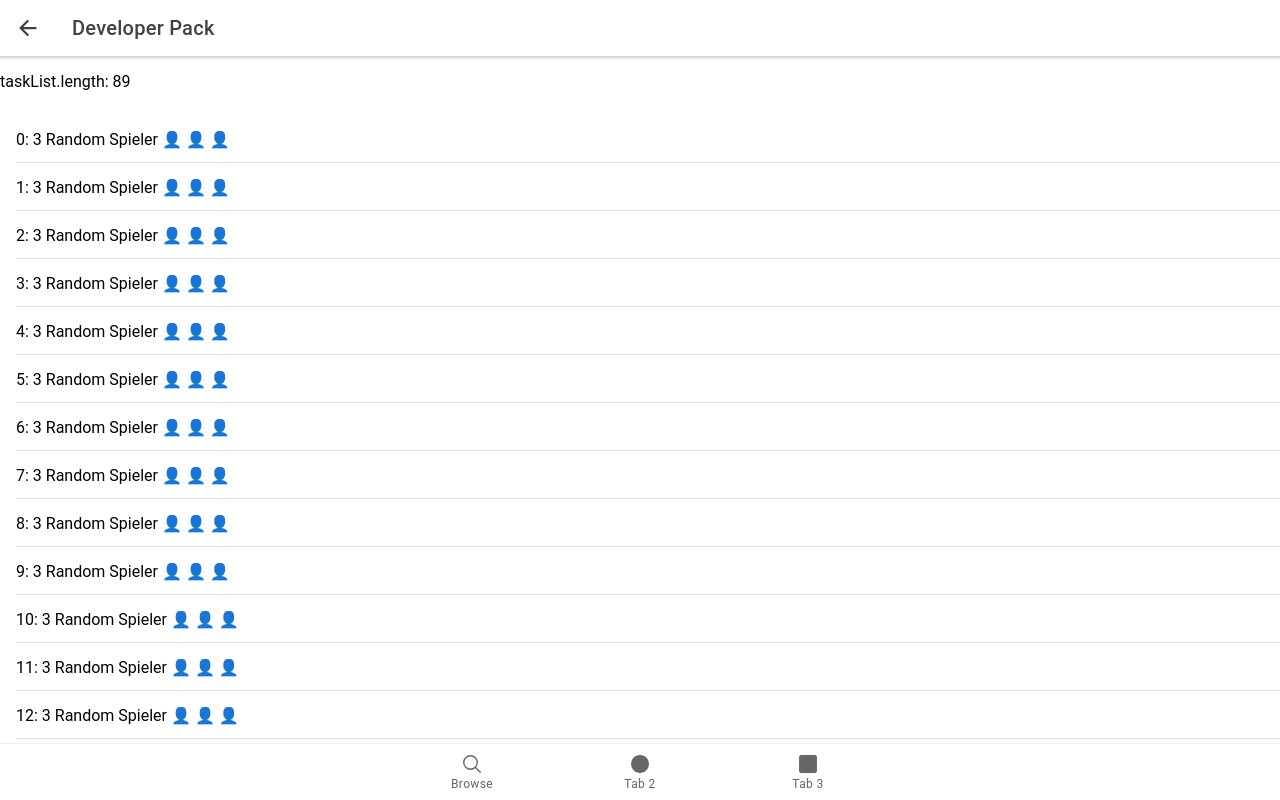
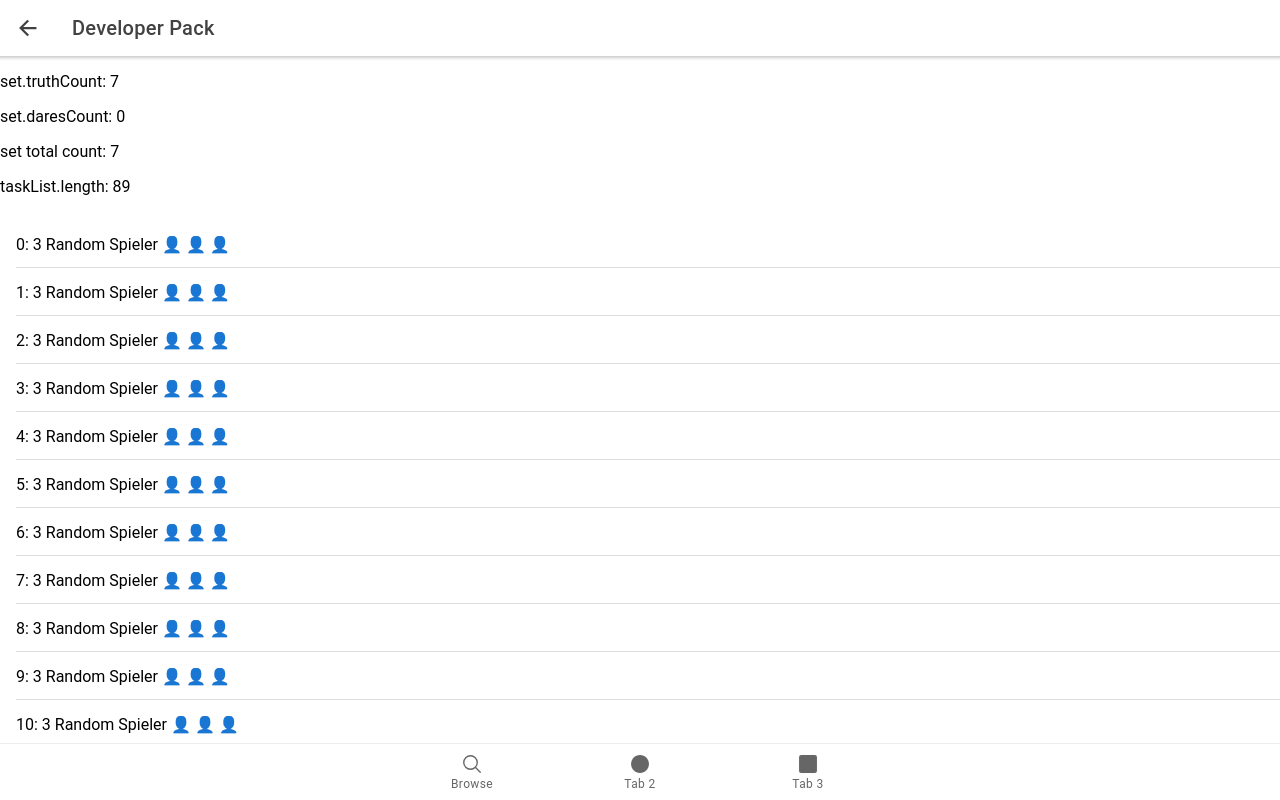
Before and after one commit to Zoe-Bot/thruthOrDare-frontend, a React (Create React App) app: page /set/1 in a window 1280 px wide. Built offline with nearby package versions, Linux system fonts and the light colour scheme.

Commit message:
Add more debug info

```diff
--- a/src/pages/SetPage.tsx
+++ b/src/pages/SetPage.tsx
@@ -24,6 +24,9 @@
         </IonToolbar>
       </IonHeader>
       <IonContent fullscreen>
+      <p>set.truthCount: {state.set?.truthCount}</p>
+      <p>set.daresCount: {state.set?.daresCount}</p>
+      <p>set total count: {state.set?.daresCount + state.set?.truthCount}</p>
         <p>taskList.length: {state.set?.taskList.length}</p>
         <IonList>
           {state.isLoading ?
```
